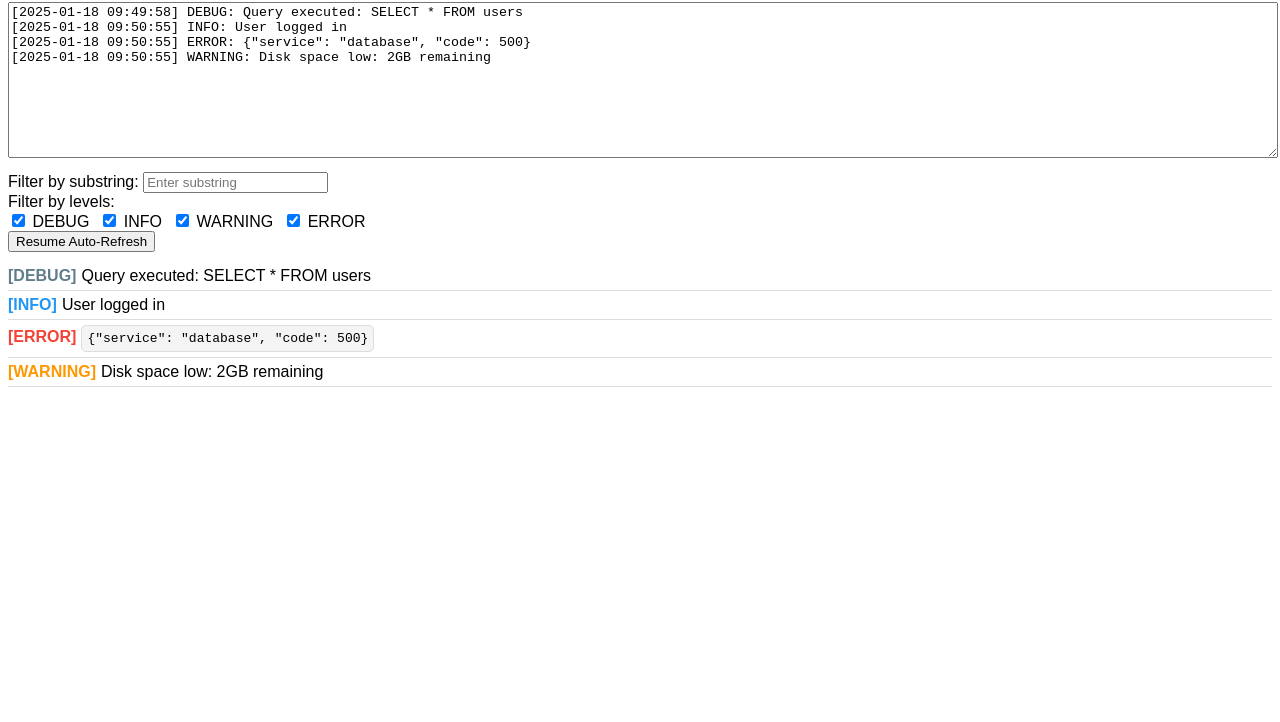
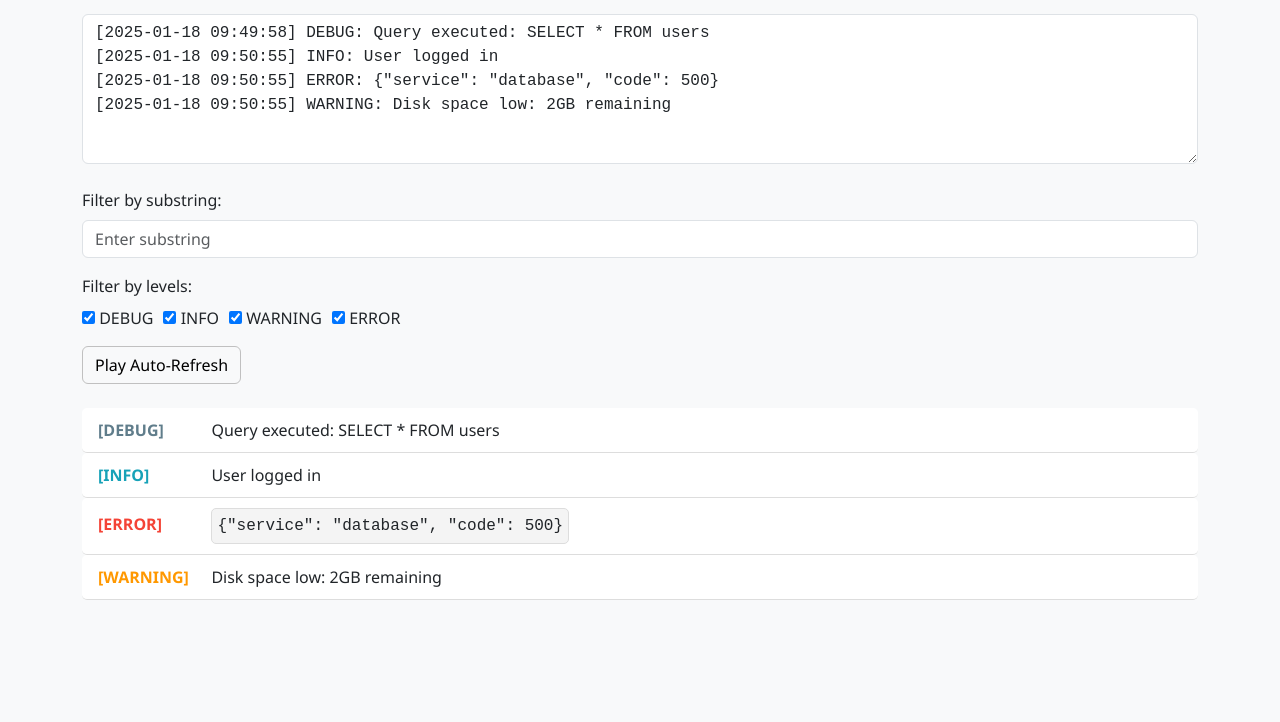
Before and after one commit to andres-website/LogView.js, a plain HTML site: page index.html in a window 1280 px wide. Shown: the part 78-800 px from the top of the page. Drawn offline with nearby package versions, Linux system fonts and the light colour scheme.

Commit message:
Update index.html

```diff
--- a/index.html
+++ b/index.html
@@ -4,10 +4,20 @@
     <meta charset="UTF-8">
     <meta name="viewport" content="width=device-width, initial-scale=1.0">
     <title>Log Viewer</title>
+    <!-- Bootstrap 5 CSS -->
+    <link href="https://cdn.jsdelivr.net/npm/bootstrap@5.3.0-alpha1/dist/css/bootstrap.min.css" rel="stylesheet">
+
     <style>
         body {
             font-family: Arial, sans-serif;
+            background-color: #f8f9fa;
+            padding: 20px;
         }
+
+        body {
+            font-family: 'Segoe UI', Tahoma, Geneva, sans-serif;
+        }
+
         textarea {
             width: 100%;
             height: 150px;
@@ -15,36 +25,24 @@
             font-family: monospace;
         }
         .controls {
-            margin-bottom: 10px;
+            margin-bottom: 20px;
         }
         .log-entry {
             border-bottom: 1px solid #ddd;
-            padding: 5px 0;
+            padding: 10px 16px;
             white-space: pre-wrap;
+            background-color: #fff;
+            border-radius: 5px;
         }
         .log-level {
             font-weight: bold;
             margin-right: 5px;
         }
-        .DEBUG { color: gray; }
-        .INFO { color: green; }
-        .WARNING { color: orange; }
-        .ERROR { color: red; }
-
-.DEBUG { color: #6c757d; } /* Темно-серый для отладочной информации */
+        .DEBUG { color: #607d8b; } /* Цвет для Debug из Material (blue-grey) */
         .INFO { color: #17a2b8; } /* Голубой для информационных сообщений */
-.WARNING { color: #ffc107; } /* Теплый желтый для предупреждений */
-.ERROR { color: #dc3545; } /* Красный для ошибок */
-
-.DEBUG { color: #6c757d; } /* Цвет для Debug из Bootstrap (secondary) */
-.INFO { color: #0d6efd; } /* Цвет для Info из Bootstrap (primary) */
-.WARNING { color: #ffc107; } /* Цвет для Warning из Bootstrap (warning) */
-.ERROR { color: #dc3545; } /* Цвет для Error из Bootstrap (danger) */
-
-.DEBUG { color: #607d8b; } /* Цвет для Debug из Material (blue-grey) */
-.INFO { color: #2196f3; } /* Цвет для Info из Material (blue) */
         .WARNING { color: #ff9800; } /* Цвет для Warning из Material (amber) */
         .ERROR { color: #f44336; } /* Цвет для Error из Material (red) */
+
         .json_in_log {
             background-color: #f4f4f4;
             border: 1px solid #ddd;
@@ -63,19 +61,42 @@
             display: flex;
             gap: 10px;
         }
+
+        .log-level {
+            width: 10%;
+            display: inline-block;
+        }
+
+        .log-level {
+            width: 10%;
+            display: inline-block;
+        }
+
+        .log-entry:hover {
+            background: #f6fdf6;
+        }
+
+        .btn.btn-light {
+            border: 1px solid silver;
+        }
     </style>
 </head>
 <body>
-    <h1>Log Viewer</h1>
-    <textarea id="log-input" placeholder="Paste your logs here"></textarea>
+    <div class="container">
+        <h1 class="mb-4">Log Viewer</h1>
 
-    <div class="controls">
-        <label>
-            Filter by substring:
-            <input type="text" id="filter-substring" placeholder="Enter substring">
-        </label>
-        <div>
-            Filter by levels:
+        <div class="mb-4">
+            <textarea id="log-input" class="form-control" placeholder="Paste your logs here"></textarea>
+        </div>
+
+        <div class="controls mb-4">
+            <div class="mb-3">
+                <label for="filter-substring" class="form-label">Filter by substring:</label>
+                <input type="text" id="filter-substring" class="form-control" placeholder="Enter substring">
+            </div>
+
+            <div class="mb-3">
+                <label for="filter-levels" class="form-label">Filter by levels:</label>
                 <div class="checkbox-group" id="filter-levels">
                     <label><input type="checkbox" value="DEBUG" checked> DEBUG</label>
                     <label><input type="checkbox" value="INFO" checked> INFO</label>
@@ -83,15 +104,14 @@
                     <label><input type="checkbox" value="ERROR" checked> ERROR</label>
                 </div>
             </div>
-        <div>
-            <button id="toggle-autorefresh">Pause Auto-Refresh</button>
-        </div>
+
+            <button id="toggle-autorefresh" class="btn btn-light">Pause Auto-Refresh</button>
         </div>
 
-    <div id="log-output"></div>
+        <div id="log-output" class="mt-4"></div>
+    </div>
 
     <script>
-
         // Configuration
         const AUTO_REFRESH_ENABLED_DEFAULT = false; // Change to true to enable auto-refresh by default
         const URL_TO_LOG_FILE = '/log.txt';
@@ -105,7 +125,6 @@
         let autoRefresh = true;
         let autoRefreshInterval;
 
-
         // Default log file path
         var rand = Math.random();
         const baseUrl = URL_TO_LOG_FILE;
@@ -116,12 +135,10 @@
         // Формируем финальный URL
         const defaultLogPath = baseUrl + separator + 'random=' + rand;
 
-
         // Function to fetch logs from a file
         async function loadDefaultLogs() {
             try {
                 var rand = Math.random();
-                // TODO
                 const response = await fetch(defaultLogPath + rand);
                 if (!response.ok) throw new Error('Failed to load default logs');
                 const text = await response.text();
@@ -227,7 +244,7 @@
         // Toggle auto-refresh
         function toggleAutoRefresh() {
             autoRefresh = !autoRefresh;
-            toggleAutoRefreshButton.textContent = autoRefresh ? 'Pause Auto-Refresh' : 'Resume Auto-Refresh';
+            toggleAutoRefreshButton.textContent = autoRefresh ? 'Play Auto-Refresh' : 'Play Auto-Refresh';
 
             if (autoRefresh) {
                 autoRefreshInterval = setInterval(loadDefaultLogs, 5000);
@@ -245,17 +262,16 @@
         loadDefaultLogs();
         autoRefreshInterval = setInterval(loadDefaultLogs, 5000);
 
-
         // Получаем элемент с классом .toggle-autorefresh
         const autoRefreshButton = document.querySelector('#toggle-autorefresh');
 
         if (!AUTO_REFRESH_ENABLED_DEFAULT) {
-        // Проверяем, существует ли элемент
             if (autoRefreshButton) {
-            // Эмулируем клик по кнопке
                 autoRefreshButton.click();
             }
         }
     </script>
+    <!-- Bootstrap 5 JS -->
+    <script src="https://cdn.jsdelivr.net/npm/bootstrap@5.3.0-alpha1/dist/js/bootstrap.bundle.min.js"></script>
 </body>
 </html>
```
Lines whose indentation alone changed are shown as unchanged.
